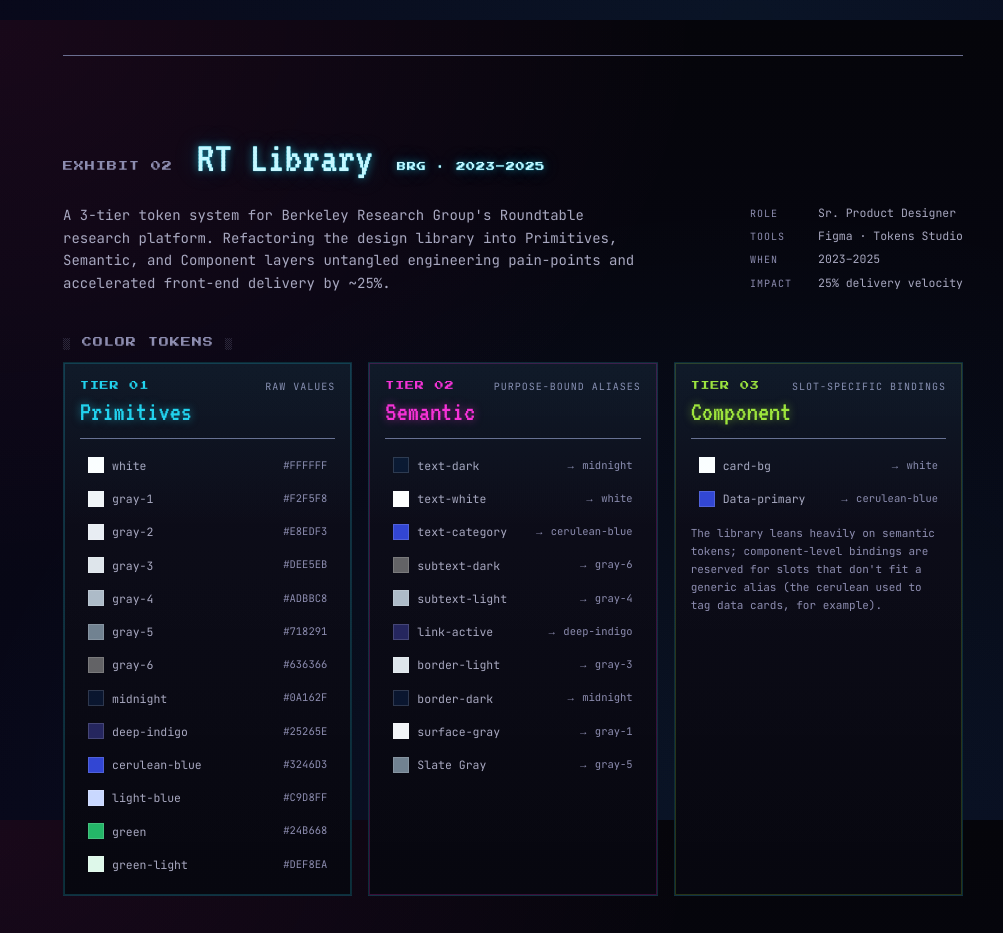
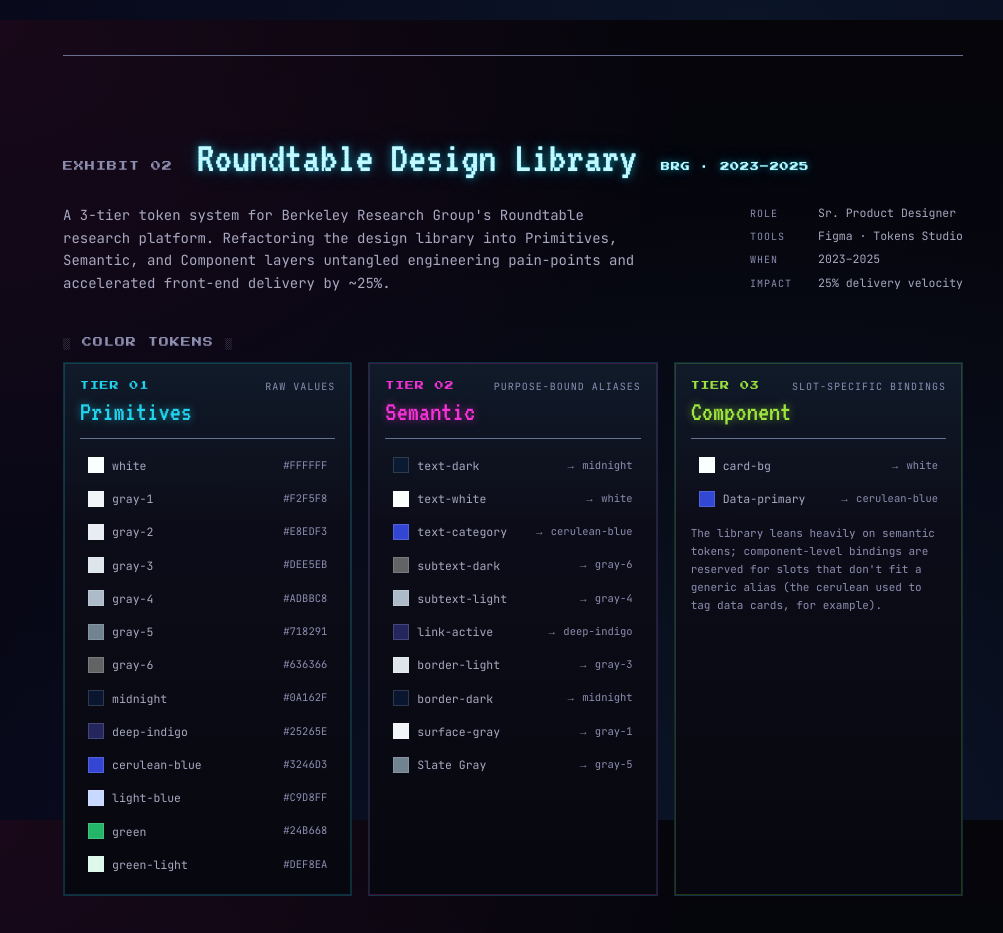
Before and after one commit to Mthomaswicher/my-ux-portfolio, a Next.js app: page /lab in a window 1280 px wide. Shown: the part 1580-2513 px from the top of the page, without its empty margins (277-1280 px from the left). Built offline with nearby package versions, Linux system fonts and the light colour scheme.

Commit message:
Rename Lab exhibit heading: 'RT Library' to 'Roundtable Design Library'

```diff
--- a/app/lab/page.tsx
+++ b/app/lab/page.tsx
@@ -159,7 +159,7 @@
                 id="exhibit-rt-library"
                 className="font-display text-[32px] sm:text-[36px] md:text-[44px] leading-none text-glow-cyan"
               >
-                RT Library
+                Roundtable Design Library
               </h2>
               <span className="font-pixel text-[9px] tracking-widest text-glow-cyan">
                 BRG · 2023&ndash;2025
```
